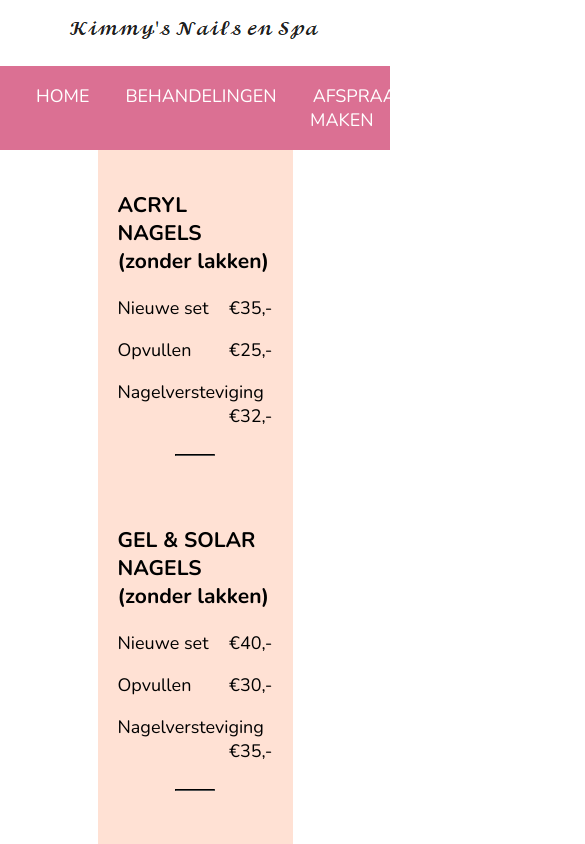
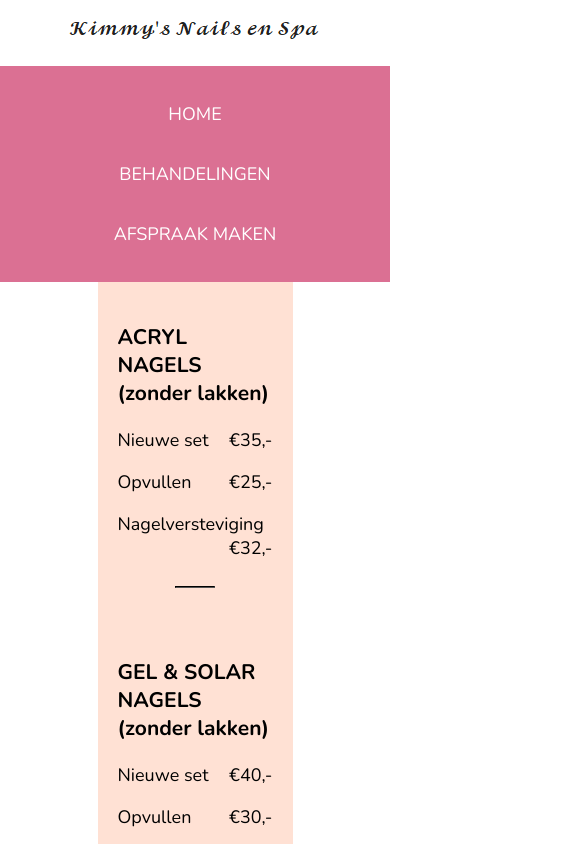
Before and after one commit to chenggggggg/KimmysNailEnSpa, an Angular app in the folder KimmysNailenSpa/: page /behandelingen in a window 390 px wide. Shown: the top 844 px of the page, 585 px wide, since content can reach past the window. Built offline with nearby package versions, Linux system fonts and the light colour scheme.

Commit message:
Responsiveness update

```diff
--- a/KimmysNailenSpa/package.json
+++ b/KimmysNailenSpa/package.json
@@ -12,9 +12,11 @@
   "private": true,
   "dependencies": {
     "@angular/animations": "~8.2.5",
+    "@angular/cdk": "^8.2.2",
     "@angular/common": "~8.2.5",
     "@angular/compiler": "~8.2.5",
     "@angular/core": "~8.2.5",
+    "@angular/flex-layout": "^8.0.0-beta.27",
     "@angular/forms": "~8.2.5",
     "@angular/platform-browser": "~8.2.5",
     "@angular/platform-browser-dynamic": "~8.2.5",
--- a/KimmysNailenSpa/src/app/app.component.html
+++ b/KimmysNailenSpa/src/app/app.component.html
@@ -16,7 +16,6 @@
 </div>
 
 <footer>
-  <div class="footer-content">
   <div class="footer-pane">
     <h3>KIMMY'S NAILS EN SPA</h3>
     <hr>
@@ -52,12 +51,13 @@
     <h3>SOCIAL</h3>
     <hr>
     <ul>
-        <li class="social"><a href="https://www.facebook.com/kimmysnailsenspa"><img class="socialicon" src="assets/facebook-icon.png"></a></li>
+      <li class="social"><a href="https://www.facebook.com/kimmysnailsenspa"><img class="socialicon"
+            src="assets/facebook-icon.png"></a></li>
       <li class="social"><a
           href="https://www.instagram.com/explore/locations/308095533039422/kimmys-nails-en-spa/?fbclid=IwAR0Q9OzEw9b1Y050JLF_nsiDxvR3iYrU8F6SMh7DDaEolaWKCAzZRPN5GA0">
           <img class="socialicon" src="assets/instagram-icon.png"></a></li>
-        <li class="social"><a href="mailto:kimmynailsenspa@gmail.com"><img class="socialicon" src="assets/email-icon.png"></a></li>
+      <li class="social"><a href="mailto:kimmynailsenspa@gmail.com"><img class="socialicon"
+            src="assets/email-icon.png"></a></li>
     </ul>
   </div>
-  </div>
 </footer>
--- a/KimmysNailenSpa/src/app/home/home.component.html
+++ b/KimmysNailenSpa/src/app/home/home.component.html
@@ -1,8 +1,12 @@
-<div id="preview">
+<div id="preview" class="row">
+    <!--
+
     <img src="assets/nailbar.jpg">
+    -->
+
 </div>
 
-<div id="aboutus">
+<div id="aboutus" class="row">
         <H2>Over ons</H2>
         <p>
             <img class="aboutus-preview" src="assets/aboutus.jpg">
@@ -21,14 +25,17 @@
         </div>
     </div>
 
-<div id="rating">
+
+<div id="rating" class="row">
     <h2>- Kimmy's Nails en Spa Rating -</h2>
     <p><img src="assets/rating.png"> (30)</p>
+    <!--
+
     <div id="reviews">
         <iframe
-            src="https://www.facebook.com/plugins/post.php?href=https%3A%2F%2Fwww.facebook.com%2Fmonique.renes%2Fposts%2F1610487202353581%3A0&width=500"
-            style="border:none;overflow:hidden" scrolling="no" frameborder="0" allowTransparency="true"
-            allow="encrypted-media"></iframe>
+            src="https://www.facebook.com/plugins/post.php?href=https%3A%2F%2Fm.facebook.com%2Fmonique.renes%2Fposts%2F1610487202353581%3Fsubstory_index%3D0&width=350&show_text=true&height=406&appId"
+            width="350" height="406" style="border:none;overflow:hidden" scrolling="no" frameborder="0"
+            allowTransparency="true" allow="encrypted-media"></iframe>
         <iframe
             src="https://www.facebook.com/plugins/post.php?href=https%3A%2F%2Fwww.facebook.com%2Fleen.vanolmen.94%2Fposts%2F183797469080441%3A0&width=500"
             style="border:none;overflow:hidden" scrolling="no" frameborder="0" allowTransparency="true"
@@ -38,4 +45,6 @@
             style="border:none;overflow:hidden" scrolling="no" frameborder="0" allowTransparency="true"
             allow="encrypted-media"></iframe>
     </div>
+    -->
+
 </div>
--- a/KimmysNailenSpa/src/app/home/home.component.scss
+++ b/KimmysNailenSpa/src/app/home/home.component.scss
@@ -1,16 +1,20 @@
 #preview{
     margin-bottom: 50px;
     margin-left: 0;
-
+    height: 60vh;
     -webkit-box-shadow: 0px 5px 5px 0px rgba(0,0,0,1);
     -moz-box-shadow: 0px 5px 5px 0px rgba(0,0,0,1);
     box-shadow: 0px 5px 5px 0px rgba(0,0,0,1);
-
+    background: url('../../assets/nailbar.jpg') no-repeat center center fixed;
+    background-attachment: fixed;
+    background-size: 100%;
+    /*
     img{
         margin-right: auto;
         display: block;
         width: 100%;
     }
+    */
 }
 
 #aboutus{
@@ -37,10 +41,11 @@
 }
 
 #rating {
-    margin: 100px;
+    margin: 15%;
+    margin-top: 0;
     border-style: solid;
     border-color: lightgrey;
-    border-width: 1px 0px 1px 0px;
+    border-width: 1px 0px 0px 0px;
     text-align: center;
     img {
         width: 100px;
@@ -50,8 +55,6 @@
 
 #reviews{
     iframe{
-        width: 500px;
-        height: 373px;
         padding: 20px;
     }
 }
--- a/KimmysNailenSpa/src/styles.scss
+++ b/KimmysNailenSpa/src/styles.scss
@@ -2,15 +2,31 @@
 
 $primary: rgb(219,112,147);
 
-body {
-    margin: 0;
+html,body {
+    width: 100%;
+    height: 100%;
+    margin: 0px;
+    padding: 0px;
+    overflow-x: hidden;
     font-family: 'Nunito', 'sans-serif';
     font-size: 18px;
 }
 
+.container{
+    width: 100%;
+    margin: 0 auto;
+    position: relative;
+    display: block;
+}
+
 header {
+    width: 100%;
     padding-top: 1em 0;
     text-align: center;
+    position: fixed;
+    top: 0;
+    z-index: 1;
+    background-color: white;
 
     a {
         color: white;
@@ -39,6 +55,10 @@ header {
 }
 
 footer{
+    min-height: 40%;
+    min-width: 100%;
+    padding: 30px;
+    overflow: auto;
     -webkit-box-shadow: inset 0px 32px 8px -24px rgba(0,0,0,0.75);
     -moz-box-shadow: inset 0px 32px 8px -24px rgba(0,0,0,0.75);
     box-shadow: inset 0px 32px 8px -24px rgba(0,0,0,0.75);
@@ -54,13 +74,12 @@ footer{
         }
     }
 
-    .footer-content{
-        display: flex;
-        min-height: 30vh;
     .footer-pane{
-            display: block;
-            margin: 60px;
+        float: left;
+        min-height: 30%;
+        min-width: 200px;
         width: 15%;
+        padding: 20px;
         .tijd{
             float: right;
         }
@@ -68,7 +87,6 @@ footer{
             margin: 0;
             width: 20%;
             border-color: rgb(212, 85, 127);
-            }
         }
     }
 }
@@ -82,3 +100,31 @@ footer{
     float: left;
     padding-right: 5px;
 }
+
+@media only screen and (max-width: 528px) {
+    /*shows elements in a column*/
+    ul{
+      flex-direction: column;
+      margin: 0;
+    }
+
+    /* deletes margin on top or bottom of the a tag*/
+    li{
+      margin: 0;
+    }
+   /* makes sure that the a tag will take the entire screen*/
+    a{
+      display: block;
+    }
+  }
+
+
+@media only screen and (max-width: 1200px) {
+    #preview{
+        background-repeat: no-repeat;
+        background-size: cover !important;
+    }
+    header{
+        position: static;
+    }
+  }
```
Also changed, not shown: 1 other file (tests, documents, lock files or other folders). Lines whose indentation alone changed are shown as unchanged.
